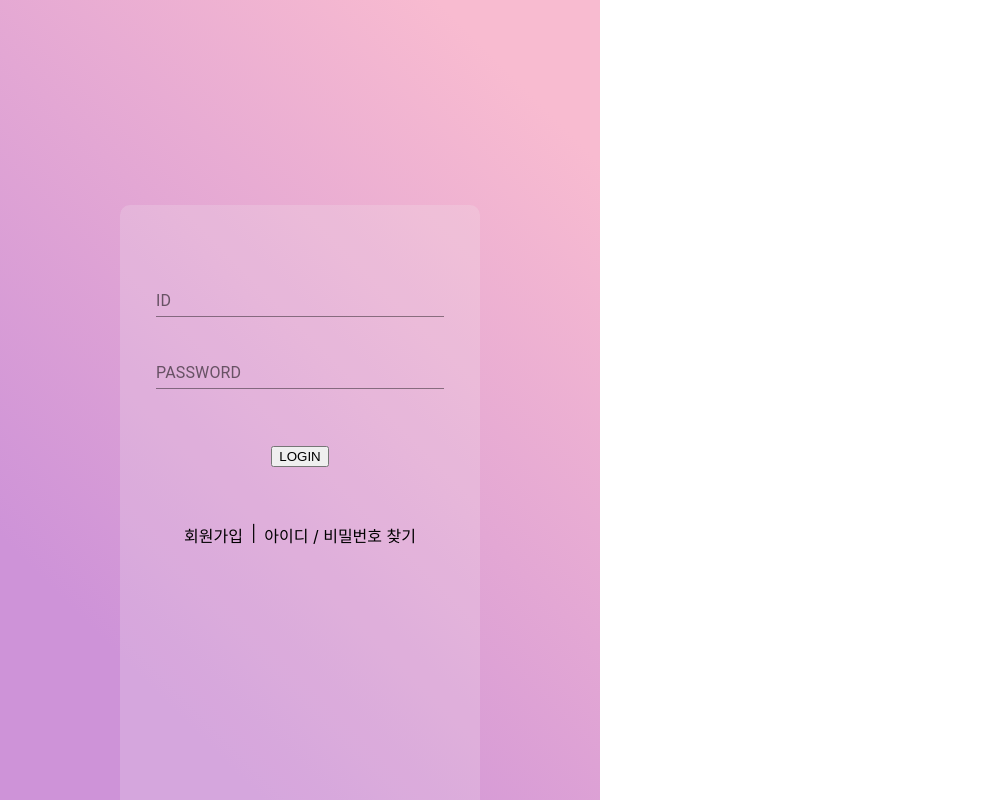
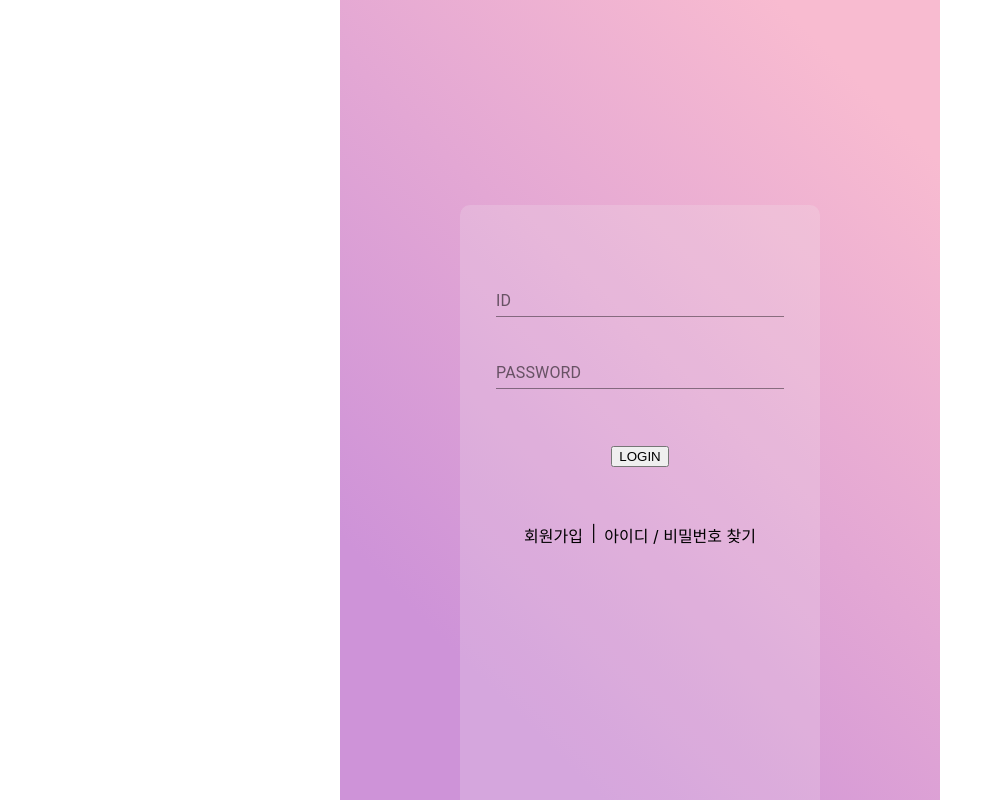
Before and after one commit to yeoro/Comfortabook, a React (Create React App) app in the folder frontend/: page / in a window 1280 px wide. Shown: the top 800 px of the page, without its empty margins (0-1003 px from the left). Built offline with nearby package versions, Linux system fonts and the light colour scheme.

Commit message:
Edit grid

```diff
--- a/frontend/src/App.tsx
+++ b/frontend/src/App.tsx
@@ -1,5 +1,7 @@
 import * as React from "react";
 import { BrowserRouter, Route } from "react-router-dom";
+import { Grid } from "@material-ui/core";
+import { makeStyles } from "@material-ui/core/styles";
 
 import Login from "./routes/Login";
 import Signup from "./routes/Signup";
@@ -7,14 +9,31 @@ import Mainpage from "./routes/Mainpage";
 import ReadPage from "./routes/ReadPage";
 import NotFound from "./routes/NotFound";
 
+const useStyles = makeStyles({
+  root: {
+    height: "1024px",
+    width: "600px",
+    margin: "0 auto 0 auto",
+  },
+});
+
 function App() {
+  const classes = useStyles();
+
   return (
     <BrowserRouter>
-      <Route path="/" exact={true} component={Login} />
-      <Route path="/signup" component={Signup} />
-      <Route path="/mainpage" component={Mainpage} />
-      <Route path="/read" component={ReadPage} />
-      <Route path="/notfound" component={NotFound} />
+      <Grid
+        className={classes.root}
+        container
+        justify="center"
+        alignItems="center"
+      >
+        <Route path="/" exact={true} component={Login} />
+        <Route path="/signup" component={Signup} />
+        <Route path="/mainpage" component={Mainpage} />
+        <Route path="/read" component={ReadPage} />
+        <Route path="/notfound" component={NotFound} />
+      </Grid>
     </BrowserRouter>
   );
 }
--- a/frontend/src/components/Footer.css
+++ b/frontend/src/components/Footer.css
@@ -9,5 +9,4 @@
 .MuiBottomNavigation-root {
   position: fixed;
   bottom: 0;
-  width: 100%;
 }
--- a/frontend/src/components/Footer.tsx
+++ b/frontend/src/components/Footer.tsx
@@ -11,7 +11,7 @@ import "./Footer.css";
 
 const useStyles = makeStyles({
   footer: {
-    width: "100vw",
+    width: "600px",
   },
 });
 interface Props {
--- a/frontend/src/components/RecommendBook.tsx
+++ b/frontend/src/components/RecommendBook.tsx
@@ -9,7 +9,7 @@ class RecommendBook extends React.Component {
   };
 
   getBestseller = async () => {
-    const URL = "/book/list";
+    const URL = "http://i3d204.p.ssafy.io:9999/book/list";
     const { data } = await axios.get(URL);
     this.setState({ data });
     console.log({ data });
--- a/frontend/src/components/SearchBar.css
+++ b/frontend/src/components/SearchBar.css
@@ -9,7 +9,3 @@
 .searchBar .MuiInput-underline:after {
   border-bottom: 2px solid #f48fb1 !important;
 }
-
-.makeStyles-searchBar-5 {
-  width: 80vw;
-}
--- a/frontend/src/components/SearchBar.tsx
+++ b/frontend/src/components/SearchBar.tsx
@@ -19,6 +19,7 @@ const useStyles = makeStyles((theme: Theme) =>
       },
       display: "flex",
       marginBottom: "7vh",
+      width: "550px",
     },
     formControl: {
       margin: theme.spacing(1),
@@ -28,7 +29,7 @@ const useStyles = makeStyles((theme: Theme) =>
       marginTop: theme.spacing(2),
     },
     textField: {
-      width: "55vw",
+      width: "65%",
     },
     button: {
       "& > *": {
--- a/frontend/src/routes/Mainpage.css
+++ b/frontend/src/routes/Mainpage.css
@@ -1,4 +1,5 @@
 .mainpage {
   background-color: #fce4ec;
-  height: 300vh;
+  width: 100%;
+  height: 100%;
 }
--- a/frontend/src/routes/Mainpage.tsx
+++ b/frontend/src/routes/Mainpage.tsx
@@ -21,11 +21,13 @@ class Mainpage extends React.Component<Props, State> {
   state = {
     mode: this.props.modevalue,
   };
+
   componentDidMount() {
     this.setState({
       mode: "Home",
     });
   }
+
   getPage = () => {
     if (this.state.mode === "Home") {
       return <Home />;
@@ -37,11 +39,13 @@ class Mainpage extends React.Component<Props, State> {
       return <Mypage />;
     }
   };
+
   changePage = (value: StatusTypes) => {
     this.setState({
       mode: value,
     });
   };
+
   render() {
     return (
       <div className="mainpage">
--- a/frontend/src/routes/Signup.tsx
+++ b/frontend/src/routes/Signup.tsx
@@ -97,10 +97,11 @@ function Signup(props: any) {
         }
       });
   };
+
   // Kakao Login
   const KAKAO_API_KEY = "b4ce80d71e93a45b7b93c728c8193fa1";
 
-  const redirect = () => {
+  const goMainpage = () => {
     console.log("redirect");
     const { history } = props;
     history.push("/mainpage");
@@ -108,17 +109,23 @@ function Signup(props: any) {
 
   const success = async (res: any) => {
     console.log(res);
-    const URL = "http://i3d204.p.ssafy.io:9999/user/signin/kakao";
-    const kakaoLoginResponse = await axios({
-      method: "post",
-      url: URL,
-      data: {
-        accessToken: res.response.access_token,
-        // name: res.profile.kakao_account.profile.nickname,
-      },
-      responseType: "json",
-    });
-    console.log(kakaoLoginResponse);
+    const URL = "http://i3d204.p.ssafy.io:9999/user/signup/kakao";
+    await axios
+      .post(
+        URL,
+        {
+          accessToken: res.response.access_token,
+          name: res.profile.kakao_account.profile.nickname,
+        },
+        undefined
+      )
+      .then((event) => {
+        console.log(event);
+        goMainpage();
+      })
+      .catch((error) => {
+        console.log(error);
+      });
   };
 
   const failure = (err: any) => {
```
